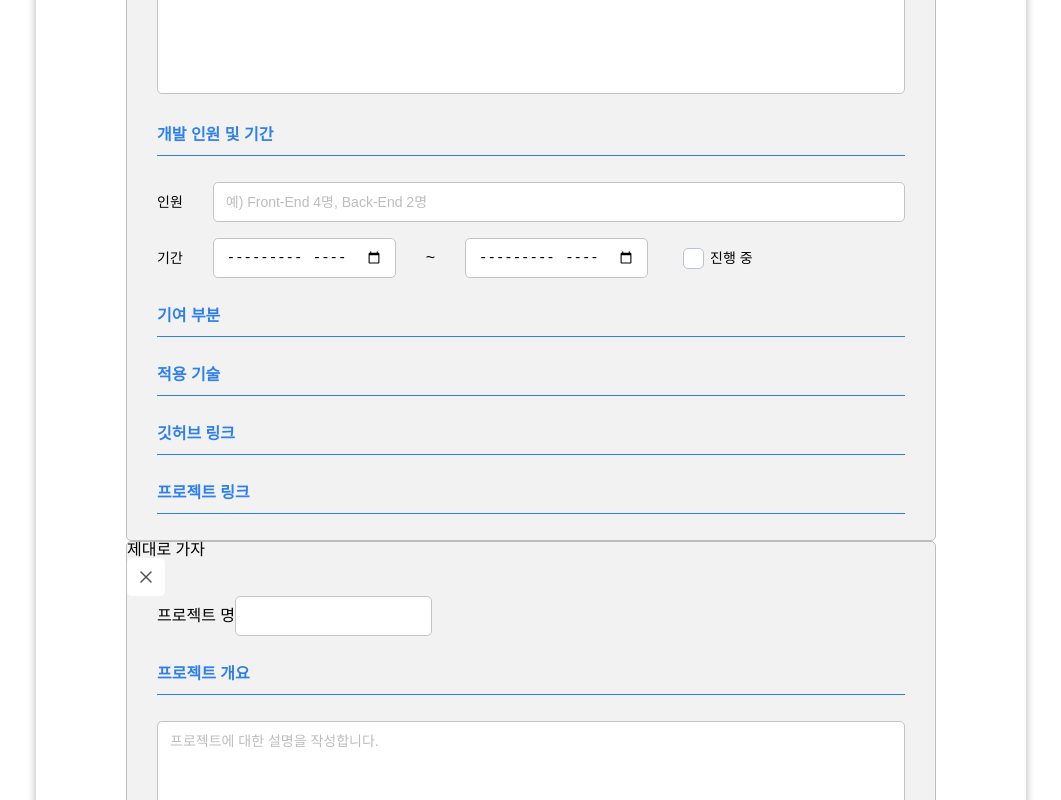
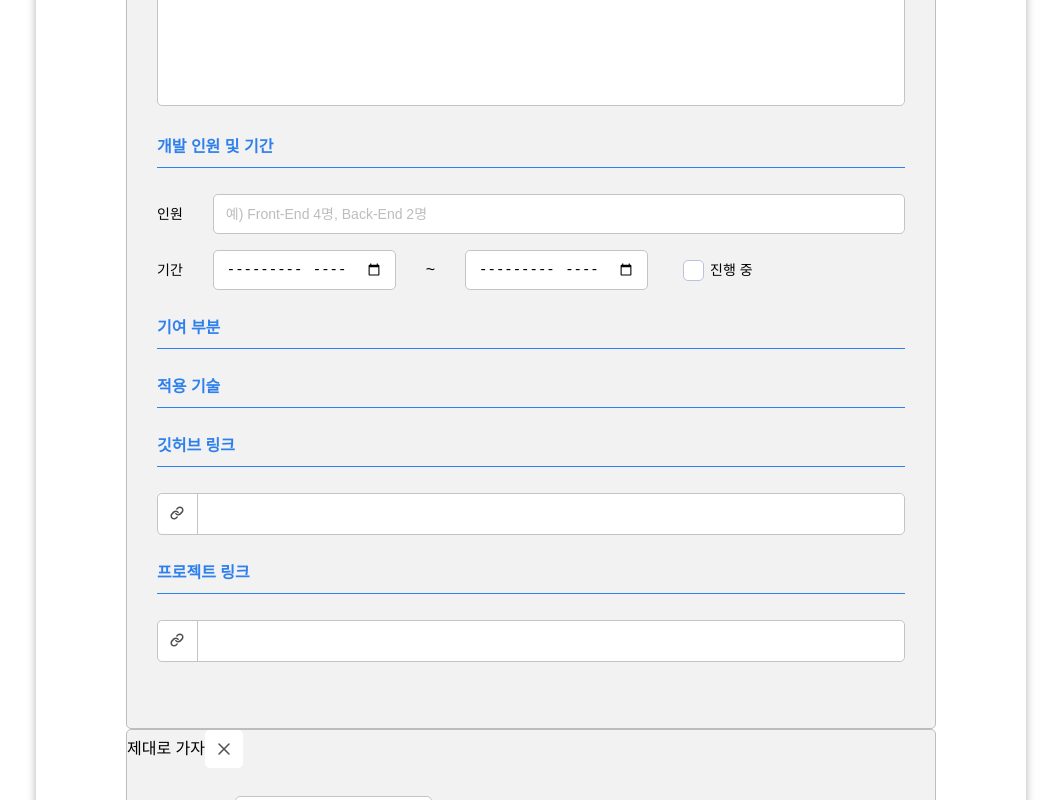
Before and after one commit to weniv/MAKE-RE, a React (Create React App) app: page / in a window 1280 px wide. Shown: the part 1660-2460 px from the top of the page, without its empty margins (109-1170 px from the left). Built offline with nearby package versions, Linux system fonts and the light colour scheme.

Commit message:
Feat: 링크 컴포넌트 추가

```diff
--- a/src/components/Project/ProjectInput.jsx
+++ b/src/components/Project/ProjectInput.jsx
@@ -76,11 +76,33 @@ function ProjectContent({ idx, handleDelete }) {
       <div className={styles.contSkills}>
         <h4 className={styles.subTit}>적용 기술</h4>
       </div>
-      <div className={styles.link}>
+      <div>
         <h4 className={styles.subTit}>깃허브 링크</h4>
+        <div className={styles.contLink}>
+          <label htmlFor={`ghLink-${idx}`} className={styles.lbLink}>
+            <img src="/images/link-icon.svg" alt="URL 주소" />
+          </label>
+          <input
+            className={styles.inpItem}
+            type="text"
+            name="github"
+            id={`ghLink-${idx}`}
+          />
+        </div>
       </div>
-      <div className={styles.link}>
+      <div>
         <h4 className={styles.subTit}>프로젝트 링크</h4>
+        <div className={styles.contLink}>
+          <label htmlFor={`dmLink-${idx}`} className={styles.lbLink}>
+            <img src="/images/link-icon.svg" alt="URL 주소" />
+          </label>
+          <input
+            className={styles.inpItem}
+            type="text"
+            name="demo"
+            id={`dmLink-${idx}`}
+          />
+        </div>
       </div>
     </div>
   )
--- a/src/components/Project/ProjectInput.module.css
+++ b/src/components/Project/ProjectInput.module.css
@@ -11,8 +11,17 @@
   background-color: #f2f2f2;
   border: 1px solid var(--placeholder-color);
   position: relative;
+  padding: 66px 30px;
 }
 
+.contProject .contHeader {
+  position: absolute;
+  top: 0;
+  left: 0;
+  width: 100%;
+  display: flex;
+  align-items: center;
+}
 .btnDel {
   border: none;
   background-color: var(--background-color);
@@ -24,13 +33,6 @@
   cursor: pointer;
   width: 20px;
   height: 20px;
-}
-
-.contProject > div {
-  margin: 0 30px;
-}
-.contProject .contHeader {
-  margin: 0px;
 }
 
 .subTit {
@@ -80,3 +82,27 @@
   align-items: center;
   gap: 6px;
 }
+
+.contLink {
+  display: flex;
+  background-color: var(--background-color);
+  border-radius: 5px;
+  border: 1px solid var(--border-color);
+}
+
+.contLink label {
+  padding: 12px;
+  width: 40px;
+}
+.contLink label img {
+  display: block;
+  cursor: pointer;
+  width: 14px;
+  height: 14px;
+}
+.contLink input {
+  border: none;
+  border-left: 1px solid var(--border-color);
+  border-radius: 0 5px 5px 0;
+  width: 100%;
+}
```
